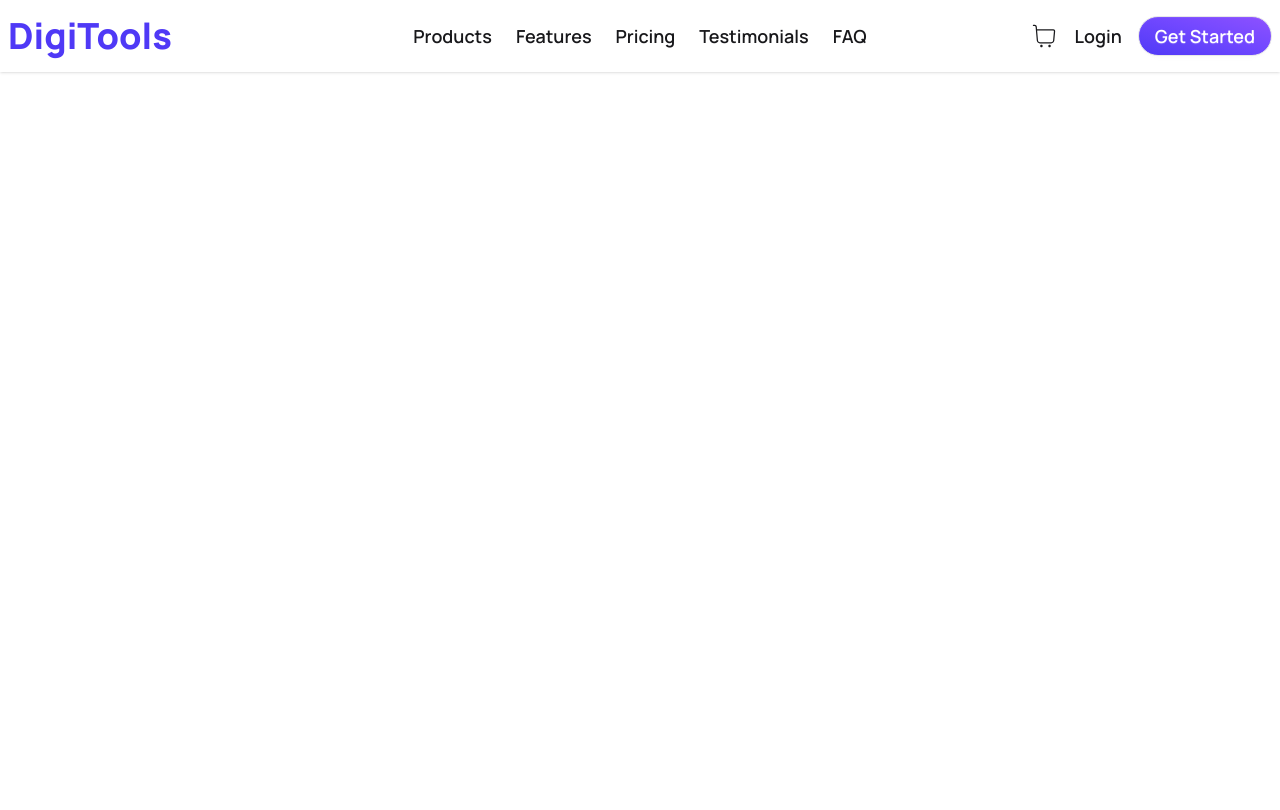
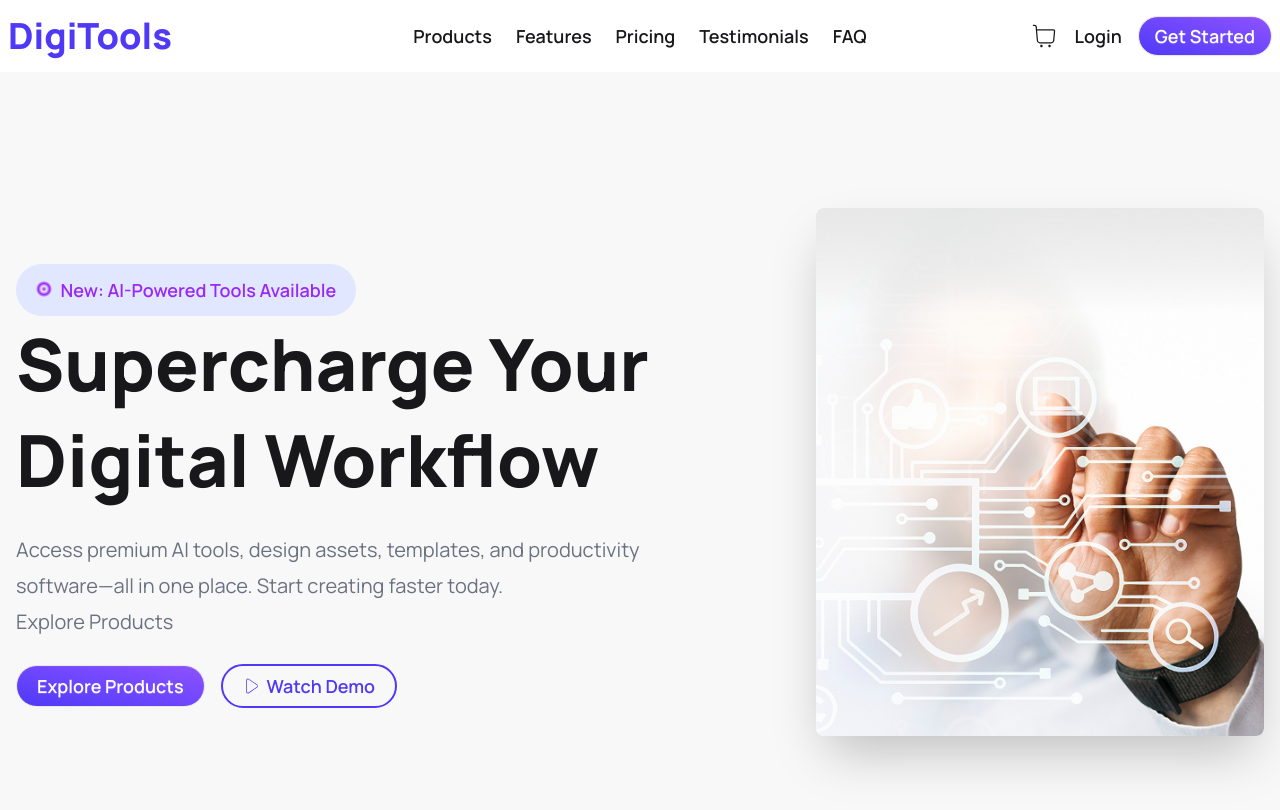
Before and after one commit to sabikuntazina/DigiTools-Platform, a React (Vite) app: page / in a window 1280 px wide. Shown: the top 810 px of the page. Built offline with nearby package versions, Linux system fonts and the light colour scheme.

Commit message:
hero section added

```diff
--- a/src/App.css
+++ b/src/App.css
@@ -9,3 +9,12 @@
 
 
 }
+
+.circle-icon {
+  height: 16px;
+  width: 16px;
+  background: radial-gradient(#9829f8, #ececec91, #9829f8, #ffffffa4, #9829f8);
+  border-radius: 50%;
+  display: inline-block;
+  margin-right: 5px;
+}
--- a/src/App.jsx
+++ b/src/App.jsx
@@ -1,4 +1,5 @@
 import './App.css'
+import HeroSection from './Components/HeroSection/HeroSection'
 import Navbar from './Components/Navbar/Navbar'
 
 function App() {
@@ -6,6 +7,7 @@ function App() {
   return (
     <div>
     <Navbar></Navbar>
+    <HeroSection></HeroSection>
 
     </div>
   )
--- /dev/null
+++ b/src/Components/HeroSection/HeroSection.jsx
@@ -0,0 +1,29 @@
+import React from "react";
+import { CiPlay1 } from "react-icons/ci";
+
+const HeroSection = () => {
+  return (
+    <div className="hero bg-base-200 min-h-screen">
+      <div className="hero-content flex-col lg:flex-row-reverse">
+        <img src="/banner.png" className="max-w-md rounded-lg shadow-2xl" />
+        <div>
+            <button className='hidden md:inline-block rounded-full py-3 px-5 bg-[#E1E7FF] text-[#9829f8] text-lg font-semibold mt-7'> <a className="circle-icon"></a> New: AI-Powered Tools Available</button>
+          <h1 className="text-4xl text-center md:text-left md:text-7xl font-extrabold md:leading-24">
+            Supercharge Your Digital Workflow
+          </h1>
+          <p className="py-6 text-center md:text-left text-xl text-gray-500 leading-9">
+            Access premium AI tools, design assets, templates, and productivity <br />
+            software—all in one place. Start creating faster today. <br /> Explore
+            Products
+          </p>
+          <div className="flex items-center justify-center md:justify-start">
+            <button className='btn rounded-full p-5 bg-linear-to-bl from-violet-500 to-[#4F39F6] text-lg font-semibold text-white'>Explore Products</button>
+          <button className='btn rounded-full p-5 ml-4 border-2 border-[#4F39F6] text-lg font-semibold text-[#4F39F6] '><CiPlay1></CiPlay1> Watch Demo</button>
+          </div>
+        </div>
+      </div>
+    </div>
+  );
+};
+
+export default HeroSection;
--- a/src/Components/Navbar/Navbar.jsx
+++ b/src/Components/Navbar/Navbar.jsx
@@ -12,16 +12,12 @@ const Navbar = () => {
       </div>
       <ul
         tabIndex="-1"
-        className="menu menu-sm dropdown-content bg-base-100 rounded-box z-1 mt-3 w-52 p-2 shadow">
-        <li><a>Item 1</a></li>
-        <li>
-          <a>Parent</a>
-          <ul className="p-2">
-            <li><a>Submenu 1</a></li>
-            <li><a>Submenu 2</a></li>
-          </ul>
-        </li>
-        <li><a>Item 3</a></li>
+        className="menu menu-sm dropdown-content bg-base-100 rounded-box z-1 mt-3 w-52 p-2 space-y-3 shadow">
+            <li className='text-lg flex items-center font-semibold'><a>Products</a></li>
+            <li className='text-lg flex items-center font-semibold'><a>Features</a></li>
+            <li className='text-lg flex items-center font-semibold'><a>Pricing</a></li>
+            <li className='text-lg flex items-center font-semibold'><a>Testimonials</a></li>
+            <li className='text-lg flex items-center font-semibold'><a>FAQ</a></li>
       </ul>
     </div>
     <h1 className="text-[#4F39F6] font-extrabold text-4xl">DigiTools</h1>
```
Also changed, not shown: public/banner.png (renamed from src/assets/banner.png).
